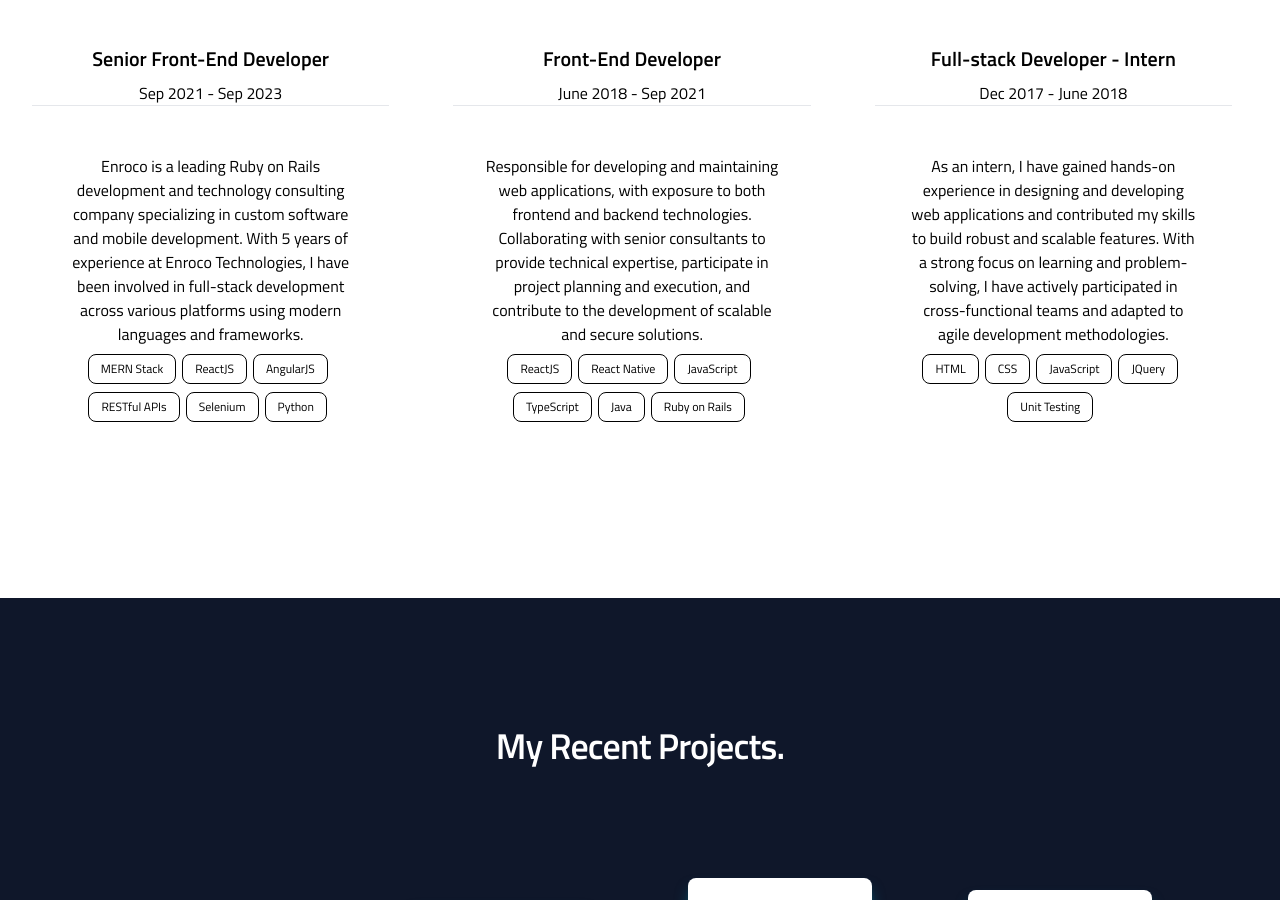
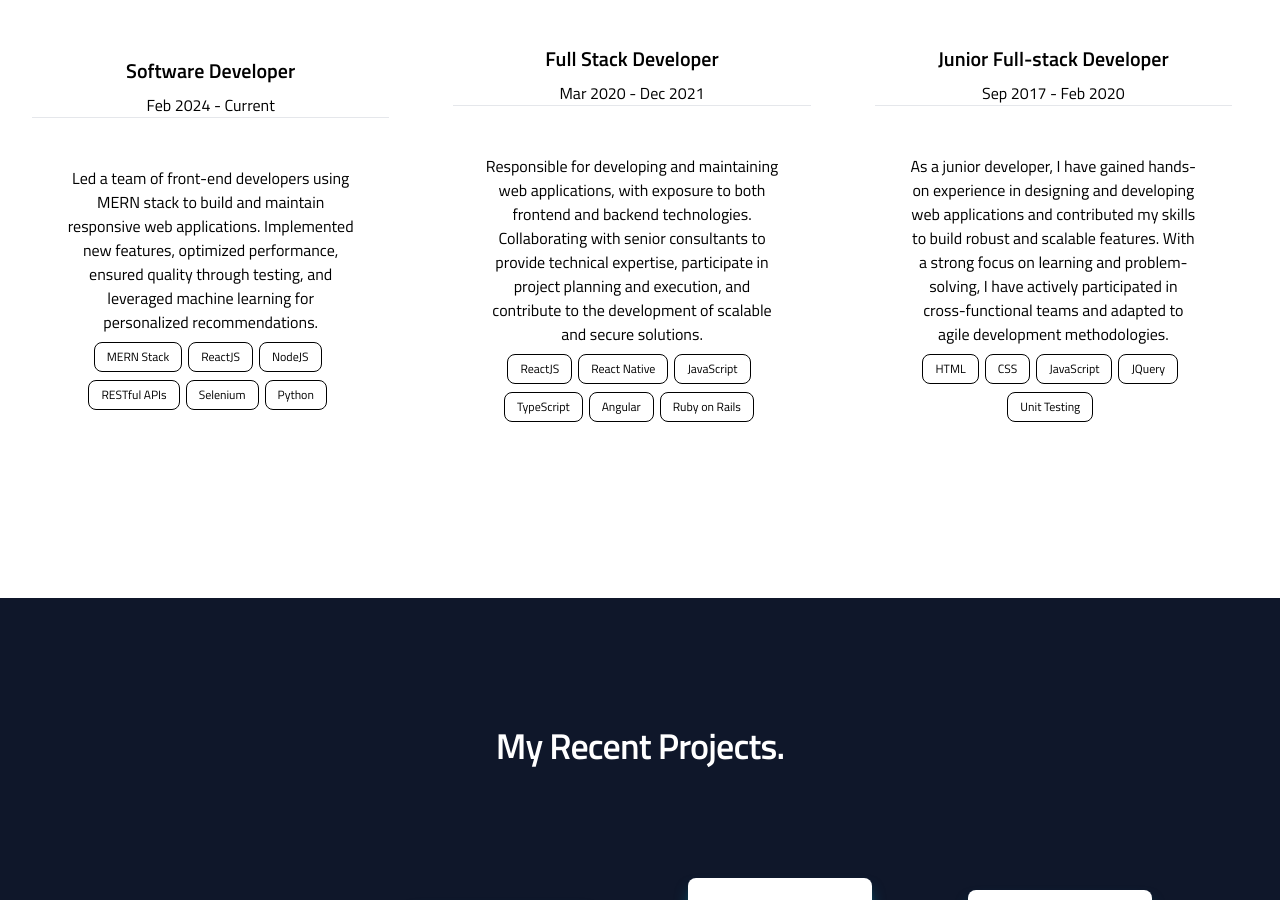
Before and after one commit to the-wolvorine/Portfolio, a Next.js app: page / in a window 1280 px wide. Shown: the part 2240-3140 px from the top of the page. Built offline with nearby package versions, Linux system fonts and the light colour scheme.

Commit message:
Updated Resume

```diff
--- a/src/pages/Content.tsx
+++ b/src/pages/Content.tsx
@@ -16,7 +16,7 @@ export default function Content() {
         scroll.scrollToTop();
     };
     const handleDownload = () => {
-        const win = window.open('/Uday_Resume_24.pdf', '_blank');
+        const win = window.open('/UDAY_CHEEKATIPALLI_RESUME.pdf', '_blank');
         win?.focus();
     };
     return (
@@ -72,10 +72,10 @@ export default function Content() {
                 <div className="w-full md:w-1/2 xl:w-1/3 mb-12">
                     <div className="bg-white overflow-hidden">
                         <div className="flex flex-col justify-center items-center">
-                        <h3 className="text-xl font-semibold m-2">Senior Front-End Developer</h3>
-                        <p>Sep 2021 - Sep 2023</p>
+                        <h3 className="text-xl font-semibold m-2">Software Developer</h3>
+                        <p>Feb 2024 - Current</p>
                         <div className="border-t border-gray-200 pt-4 mx-8">
-                            <p className="px-8 pt-8 text-center text-black">Enroco is a leading Ruby on Rails development and technology consulting company specializing in custom software and mobile development. With 5 years of experience at Enroco Technologies, I have been involved in full-stack development across various platforms using modern languages and frameworks.</p>
+                            <p className="px-8 pt-8 text-center text-black">Led a team of front-end developers using MERN stack to build and maintain responsive web applications. Implemented new features, optimized performance, ensured quality through testing, and leveraged machine learning for personalized recommendations.</p>
                         </div>
                         <ul className="mx-4 px-12 flex flex-wrap justify-center">
                                 <li className="mr-1.5 mt-2">
@@ -85,7 +85,7 @@ export default function Content() {
                                     <div className="flex items-center rounded-lg border border-black bg-white hover:bg-slate-300 px-3 py-1 text-xs font-medium leading-5 text-black ">ReactJS</div>
                                 </li>
                                 <li className="mr-1.5 mt-2">
-                                    <div className="flex items-center rounded-lg border border-black bg-white hover:bg-slate-300 px-3 py-1 text-xs font-medium leading-5 text-black ">AngularJS</div>
+                                    <div className="flex items-center rounded-lg border border-black bg-white hover:bg-slate-300 px-3 py-1 text-xs font-medium leading-5 text-black ">NodeJS</div>
                                 </li>
                                 <li className="mr-1.5 mt-2">
                                     <div className="flex items-center rounded-lg border border-black bg-white hover:bg-slate-300 px-3 py-1 text-xs font-medium leading-5 text-black ">RESTful APIs</div>
@@ -103,8 +103,8 @@ export default function Content() {
                     <div className="w-full md:w-1/2 xl:w-1/3 mb-12">
                         <div className="bg-white overflow-hidden">
                             <div className="flex flex-col justify-center items-center">
-                            <h3 className="text-xl font-semibold m-2">Front-End Developer</h3>
-                            <p>June 2018 - Sep 2021</p>
+                            <h3 className="text-xl font-semibold m-2">Full Stack Developer</h3>
+                            <p>Mar 2020 - Dec 2021</p>
                             <div className="border-t border-gray-200 pt-4 mx-8">
                                 <p className="px-8 pt-8 text-center text-black">Responsible for developing and maintaining web applications, with exposure to both frontend and backend technologies. Collaborating with senior consultants to provide technical expertise, participate in project planning and execution, and contribute to the development of scalable and secure solutions.</p>
                             </div>
@@ -122,7 +122,7 @@ export default function Content() {
                                     <div className="flex items-center rounded-lg border border-black bg-white hover:bg-slate-300 px-3 py-1 text-xs font-medium leading-5 text-black ">TypeScript</div>
                                 </li>
                                 <li className="mr-1.5 mt-2">
-                                    <div className="flex items-center rounded-lg border border-black bg-white hover:bg-slate-300 px-3 py-1 text-xs font-medium leading-5 text-black ">Java</div>
+                                    <div className="flex items-center rounded-lg border border-black bg-white hover:bg-slate-300 px-3 py-1 text-xs font-medium leading-5 text-black ">Angular</div>
                                 </li>
                                 <li className="mr-1.5 mt-2">
                                     <div className="flex items-center rounded-lg border border-black bg-white hover:bg-slate-300 px-3 py-1 text-xs font-medium leading-5 text-black ">Ruby on Rails</div>
@@ -134,10 +134,10 @@ export default function Content() {
                     <div className="w-full md:w-1/2 xl:w-1/3 mb-12">
                         <div className="bg-white overflow-hidden">
                             <div className="flex flex-col justify-center items-center">
-                            <h3 className="text-xl font-semibold m-2">Full-stack Developer - Intern</h3>
-                            <p>Dec 2017 - June 2018</p>
+                            <h3 className="text-xl font-semibold m-2">Junior Full-stack Developer</h3>
+                            <p>Sep 2017 - Feb 2020</p>
                             <div className="border-t border-gray-200 pt-4 mx-8">
-                                <p className="px-8 pt-8 text-center text-black">As an intern, I have gained hands-on experience in designing and developing web applications and contributed my skills to build robust and scalable features. With a strong focus on learning and problem-solving, I have actively participated in cross-functional teams and adapted to agile development methodologies.</p>
+                                <p className="px-8 pt-8 text-center text-black">As a junior developer, I have gained hands-on experience in designing and developing web applications and contributed my skills to build robust and scalable features. With a strong focus on learning and problem-solving, I have actively participated in cross-functional teams and adapted to agile development methodologies.</p>
                             </div>
                             <ul className="mx-4 px-12 flex flex-wrap justify-center">
                                 <li className="mr-1.5 mt-2">
@@ -182,8 +182,8 @@ export default function Content() {
                             <div className="px-0 lg:px-12 sm:px-6 mb-12">
                                 <div className="transition ease-in-out duration-500 hover:-translate-y-1 hover:scale-110 bg-white rounded-lg shadow-lg shadow-cyan-500/50 overflow-hidden">
                                     <div className="flex flex-col justify-center items-center p-4" style={{"minHeight": "25rem"}}>
-                                    <h3 className="text-xl font-semibold m-2">SnugSquare</h3>
-                                    <p className="p-4 text-center text-black">SnugSquare is a cutting-edge e-commerce web application designed for enterprise-level B2B transactions. SnugSquare offers a seamless user experience and leverages advanced technologies to ensure efficient operations and reliable performance.</p>
+                                    <h3 className="text-xl font-semibold m-2">Tata Group</h3>
+                                    <p className="p-4 text-center text-black">Worked on a cutting-edge e-commerce web application designed for enterprise-level B2B transactions. It offers a seamless user experience and leverages advanced technologies to ensure efficient operations and reliable performance.</p>
                                     </div>
                                 </div>
                             </div>
```
Also changed, not shown: 2 other files (tests, documents, lock files or other folders).
